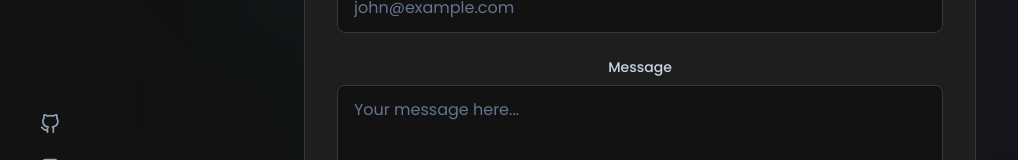
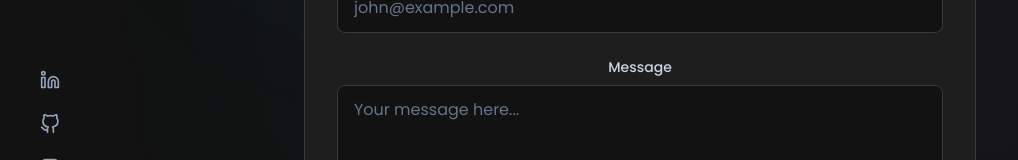
Before and after one commit to Mystery223/Portofolio-v2-main, a Vue app: page /contact in a window 1280 px wide. Shown: the part 458-618 px from the top of the page, without its empty margins (0-1018 px from the left). Built offline with nearby package versions, Linux system fonts and the light colour scheme.

Commit message:
feat: add LinkedIn icon to social links, synced to personal profile

```diff
--- a/src/App.vue
+++ b/src/App.vue
@@ -57,6 +57,9 @@
 </footer>
 
   <div class="fixed bottom-0 left-0 hidden md:flex flex-col items-center gap-6 px-10 after:content-[''] after:w-[1px] after:h-24 after:bg-slate-500 z-50">
+    <a href="https://www.linkedin.com/in/djul-fikri-ferdiansyah-ba1a82368" target="_blank" class="text-slate-400 hover:text-primary hover:-translate-y-1 transition-all duration-300">
+      <svg xmlns="http://www.w3.org/2000/svg" width="20" height="20" viewBox="0 0 24 24" fill="none" stroke="currentColor" stroke-width="2" stroke-linecap="round" stroke-linejoin="round" class="feather feather-linkedin"><path d="M16 8a6 6 0 0 1 6 6v7h-4v-7a2 2 0 0 0-2-2 2 2 0 0 0-2 2v7h-4v-7a6 6 0 0 1 6-6z"></path><rect x="2" y="9" width="4" height="12"></rect><circle cx="4" cy="4" r="2"></circle></svg>
+    </a>
     <a href="https://github.com/Mystery223" target="_blank" class="text-slate-400 hover:text-primary hover:-translate-y-1 transition-all duration-300">
       <svg xmlns="http://www.w3.org/2000/svg" width="20" height="20" viewBox="0 0 24 24" fill="none" stroke="currentColor" stroke-width="2" stroke-linecap="round" stroke-linejoin="round" class="feather feather-github"><path d="M9 19c-5 1.5-5-2.5-7-3m14 6v-3.87a3.37 3.37 0 0 0-.94-2.61c3.14-.35 6.44-1.54 6.44-7A5.44 5.44 0 0 0 20 4.77 5.07 5.07 0 0 0 19.91 1S18.73.65 16 2.48a13.38 13.38 0 0 0-7 0C6.27.65 5.09 1 5.09 1A5.07 5.07 0 0 0 5 4.77a5.44 5.44 0 0 0-1.5 3.78c0 5.42 3.3 6.61 6.44 7A3.37 3.37 0 0 0 9 18.13V22"></path></svg>
     </a>
--- a/src/views/ContactView.vue
+++ b/src/views/ContactView.vue
@@ -134,6 +134,9 @@ export default {
 
       <div class="mt-8 text-center text-slate-400">
         <div class="flex md:hidden justify-center gap-6 mt-8">
+          <a href="https://www.linkedin.com/in/djul-fikri-ferdiansyah-ba1a82368" target="_blank" class="text-slate-400 hover:text-primary transition-colors">
+            <svg xmlns="http://www.w3.org/2000/svg" width="24" height="24" viewBox="0 0 24 24" fill="none" stroke="currentColor" stroke-width="2" stroke-linecap="round" stroke-linejoin="round" class="feather feather-linkedin"><path d="M16 8a6 6 0 0 1 6 6v7h-4v-7a2 2 0 0 0-2-2 2 2 0 0 0-2 2v7h-4v-7a6 6 0 0 1 6-6z"></path><rect x="2" y="9" width="4" height="12"></rect><circle cx="4" cy="4" r="2"></circle></svg>
+          </a>
           <a href="https://github.com/Mystery223" target="_blank" class="text-slate-400 hover:text-primary transition-colors">
             <svg xmlns="http://www.w3.org/2000/svg" width="24" height="24" viewBox="0 0 24 24" fill="none" stroke="currentColor" stroke-width="2" stroke-linecap="round" stroke-linejoin="round" class="feather feather-github"><path d="M9 19c-5 1.5-5-2.5-7-3m14 6v-3.87a3.37 3.37 0 0 0-.94-2.61c3.14-.35 6.44-1.54 6.44-7A5.44 5.44 0 0 0 20 4.77 5.07 5.07 0 0 0 19.91 1S18.73.65 16 2.48a13.38 13.38 0 0 0-7 0C6.27.65 5.09 1 5.09 1A5.07 5.07 0 0 0 5 4.77a5.44 5.44 0 0 0-1.5 3.78c0 5.42 3.3 6.61 6.44 7A3.37 3.37 0 0 0 9 18.13V22"></path></svg>
           </a>
```
Also changed, not shown: 1 other file (tests, documents, lock files or other folders).
